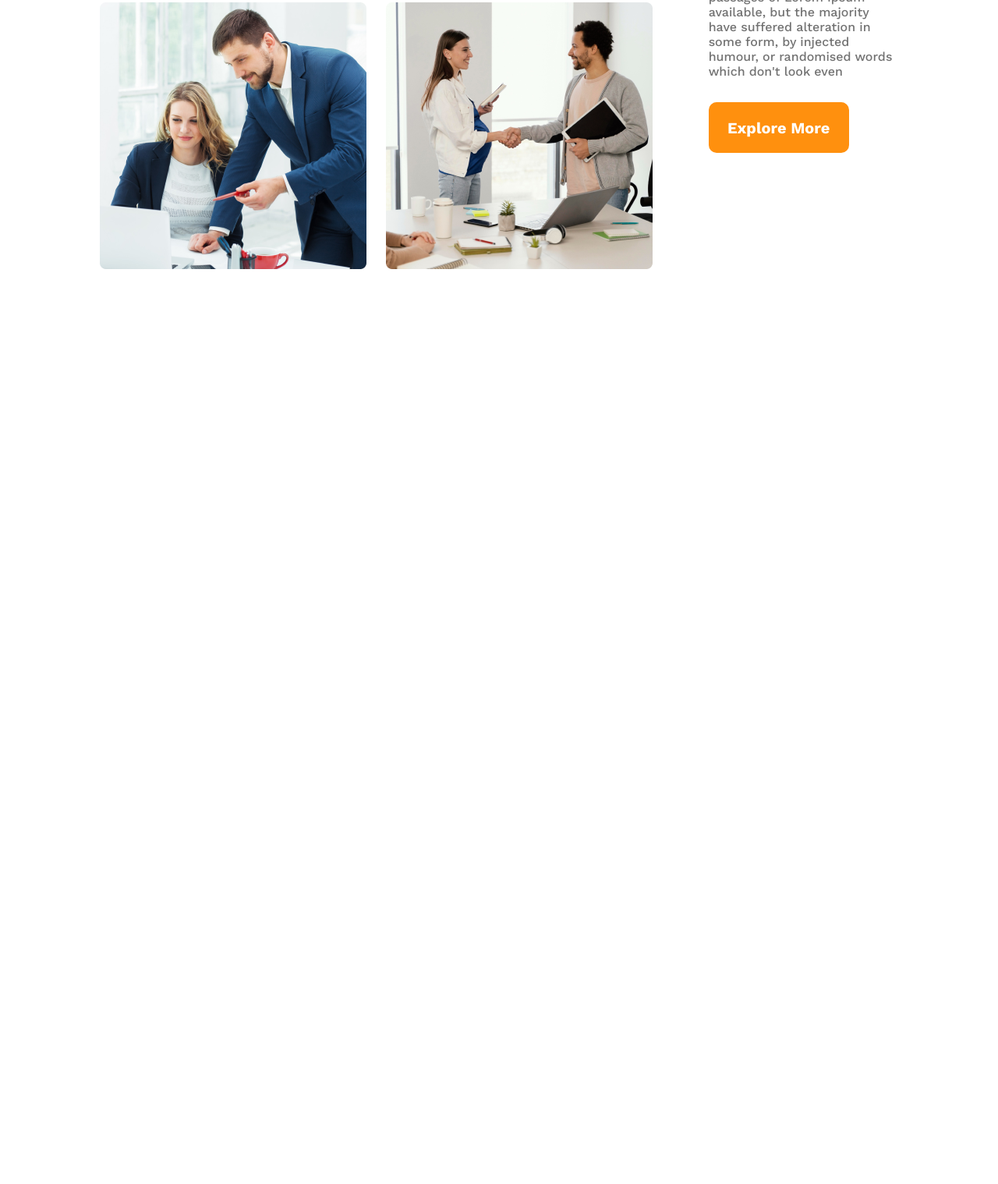
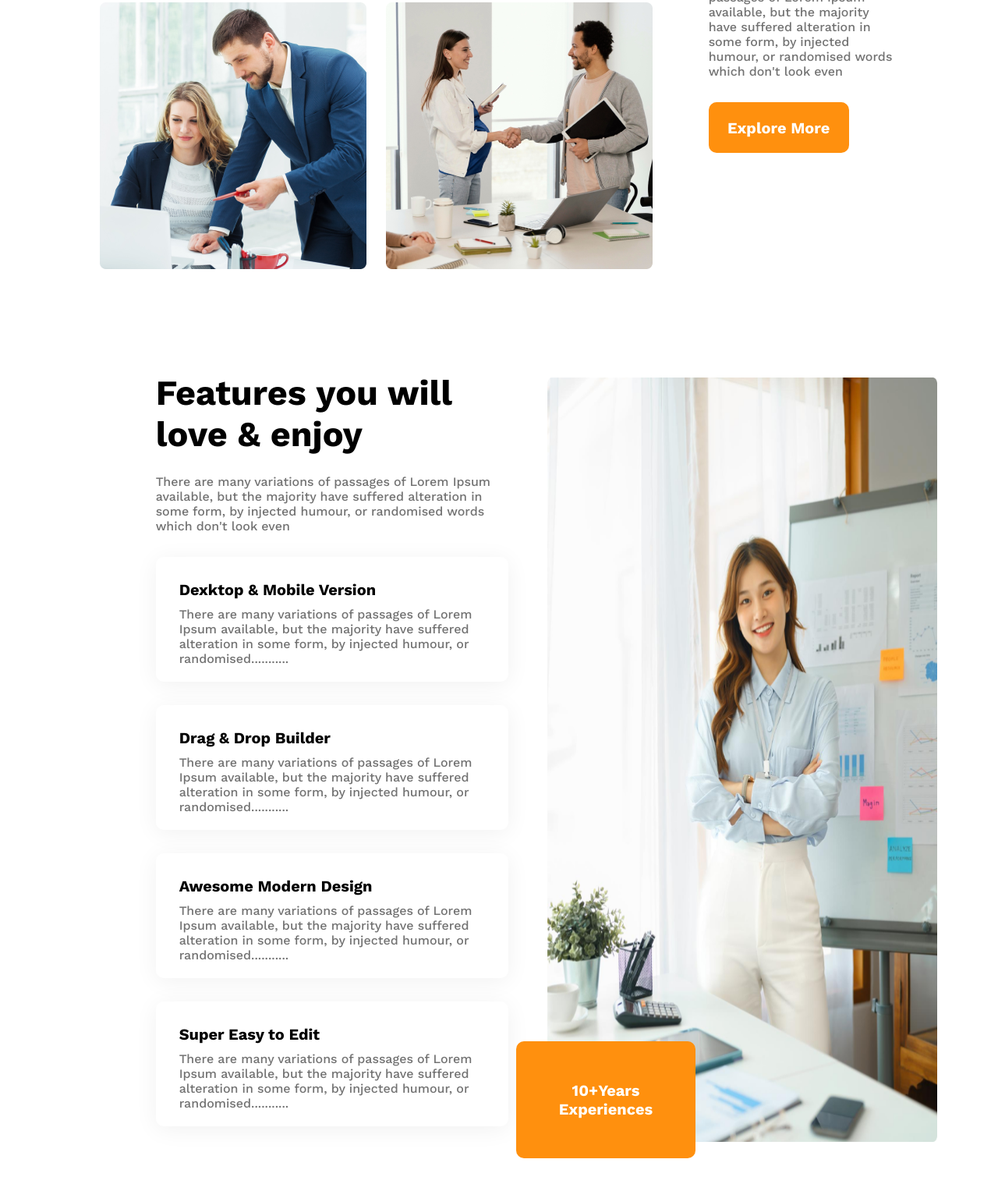
Before and after one commit to Hridoy-ii/assignment02, a plain HTML site: page index.html in a window 1280 px wide. Shown: the part 1647-3165 px from the top of the page at 78% size. Before the commit the page ends 2081 px from the top, so only its background shows below. Drawn offline with nearby package versions, Linux system fonts and the light colour scheme.

Commit message:
features item all done

```diff
--- a/Styles/style.css
+++ b/Styles/style.css
@@ -74,7 +74,8 @@ nav li {
     text-align: center;
     margin: 20px 25%;
 }
-
+.banner-title{
+}
 .banner-title h2 {
     font-size: 65px;
     font-weight: 700;
@@ -131,6 +132,53 @@ nav li {
 }
 
 /* Features part end  */
+
+/* Features items start */
+
+.features-items {
+    display: flex;
+    align-items: center;
+    justify-content: space-between;
+    /* position: relative; */
+}
+
+.feature-item {
+    height: 100px;
+    border-radius: 10px;
+    padding: 30px;
+    box-shadow: 0px 4px 30px rgba(0, 0, 0, 0.06);
+    margin-bottom: 30px;
+}
+
+.feature-item h4 {
+    font-size: 20px;
+    font-weight: 600;
+    margin-bottom: 10px;
+}
+
+.feature-item p {}
+
+.feature-item-img .feature-img img {
+    width: 500px;
+    padding: 10%;
+    height: 980px;
+}
+
+.feature-item-img {
+    position: relative;
+}
+
+.xperiences-btn {
+    position: absolute;
+    bottom: 3%;
+    left: 2%;
+    height: 150px;
+    width: 230px;
+}
+
+
+
+/* Features items end  */
 
 
 
@@ -208,11 +256,36 @@ nav li {
         grid-template-columns: repeat(1, 1fr);
         grid-gap: 25px;
     }
-    .feature-info{
-        margin: 25px 0;
+
+    .feature-info {
+        margin: 25px 0 0 0;
         text-align: center;
         padding: 5%;
     }
 
+    /* features items part */
+    .features-items {
+        display: flex;
+        align-items: center;
+        flex-direction: column;
+        justify-content: space-between;
+        /* position: relative; */
+    }
+
+    .feature-item {
+        overflow: auto;
+        height: 70px;
+    }
+
+    .feature-item-img .feature-img img {
+        width: 250px;
+        padding: 5%;
+        height: 440px;
+    }
+
+    .xperiences-btn {
+        left: 25%;
+        bottom: -10%;
+    }
 
 }
--- a/index.html
+++ b/index.html
@@ -27,8 +27,9 @@
         </nav>
         <div class="banner container">
             <div class="banner-title">
-                <h2>Brand New<br>Group of Architects</h2>
-                <p class="banner-description">There are many variations of passages of Lorem Ipsum available, but the majority have suffered
+                <h2>Brand New Group of Architects </h2>
+                <p class="banner-description">There are many variations of passages of Lorem Ipsum available, but the
+                    majority have suffered
                     alteration in some form,
                     by injected humour, or randomised words which don't look even
                 </p>
@@ -47,12 +48,51 @@
                 <div class="feature-img"><img src="images/team4.png" alt=""></div>
             </div>
             <div class="feature-info">
-                <h3><span class="secondary-color">Quick list</span> of Our <span class="primary-color">Features</span></h3>
-                <p class="secondary-color">There are many variations of passages of Lorem Ipsum available, but the majority have suffered alteration in some form,
-                by injected humour, or randomised words which don't look even</p>
+                <h3><span class="secondary-color">Quick list</span> of Our <span class="primary-color">Features</span>
+                </h3>
+                <p class="secondary-color">There are many variations of passages of Lorem Ipsum available, but the
+                    majority have
+                    suffered alteration in some form,
+                    by injected humour, or randomised words which don't look even</p>
                 <button class="primary-btn">Explore More</button>
             </div>
         </div>
+        <div class="features-items">
+            <div class="feature-info">
+                <h3>Features you will love & enjoy</h3>
+                <p class="secondary-color">There are many variations of passages of Lorem Ipsum available, but the
+                    majority have suffered alteration in some form,
+                    by injected humour, or randomised words which don't look even</p>
+                <div class="feature-item">
+                    <h4>Dexktop & Mobile Version</h4>
+                    <p class="secondary-color">There are many variations of passages of Lorem Ipsum available, but the majority have suffered
+                        alteration in some form,
+                        by injected humour, or randomised...........</p>
+                </div>
+                <div class="feature-item">
+                    <h4>Drag & Drop Builder</h4>
+                    <p class="secondary-color">There are many variations of passages of Lorem Ipsum available, but the majority have suffered alteration in some form,
+                    by injected humour, or randomised...........</p>
+                </div>
+                <div class="feature-item">
+                    <h4>Awesome Modern Design</h4>
+                    <p class="secondary-color">There are many variations of passages of Lorem Ipsum available, but the majority have suffered alteration in some form,
+                    by injected humour, or randomised...........</p>
+                </div>
+                <div class="feature-item">
+                    <h4>Super Easy to Edit</h4>
+                    <p class="secondary-color">There are many variations of passages of Lorem Ipsum available, but the majority have suffered alteration in some form,
+                    by injected humour, or randomised...........</p>
+                </div>
+
+            </div>
+            <div class="feature-item-img">
+                <div class="feature-img"><img src="images/architect.png" alt=""></div>
+                <button class="primary-btn xperiences-btn">10+Years <br>Experiences</button>
+            </div>
+
+        </div>
+
     </main>
 </body>
 
```
